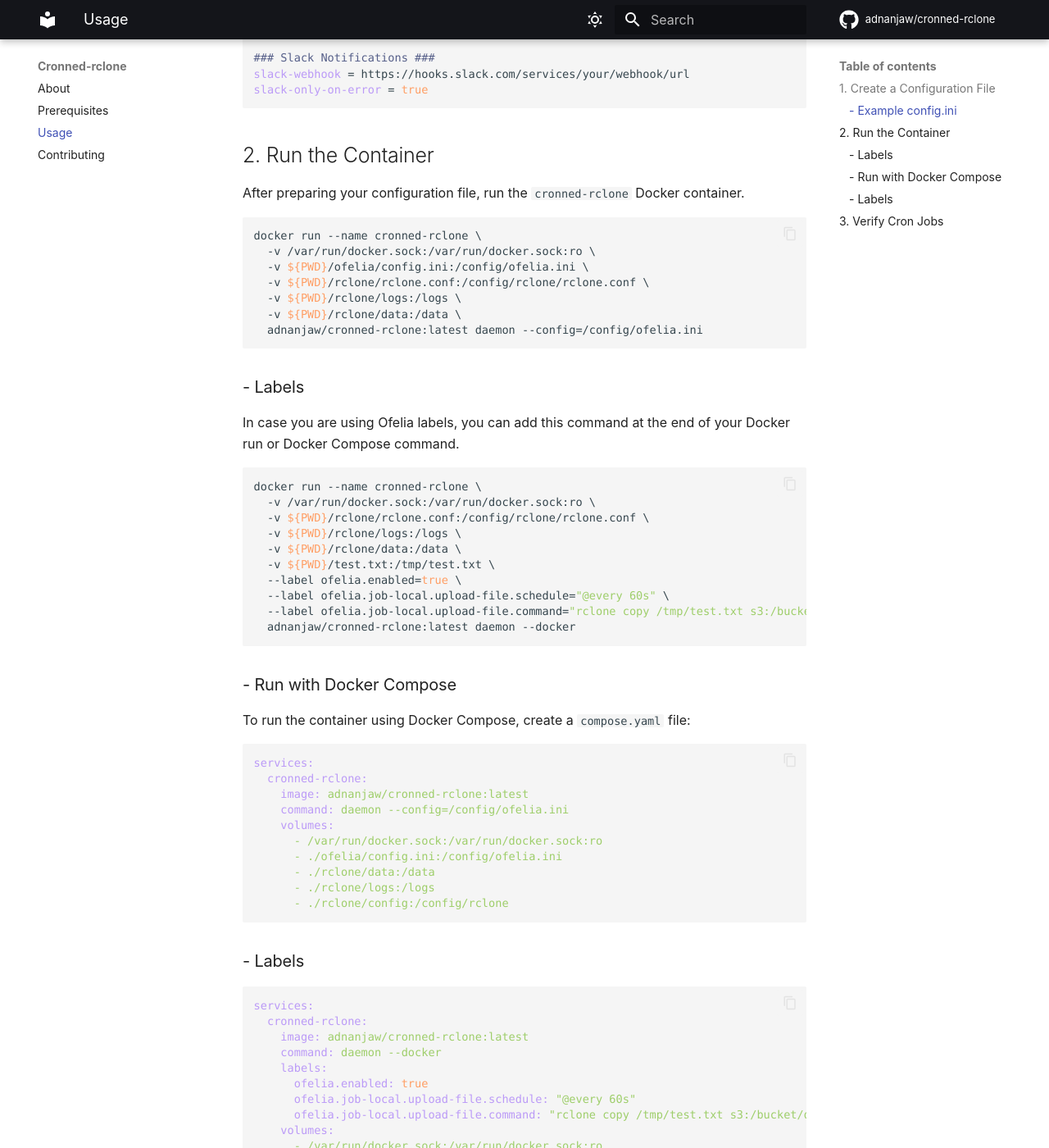
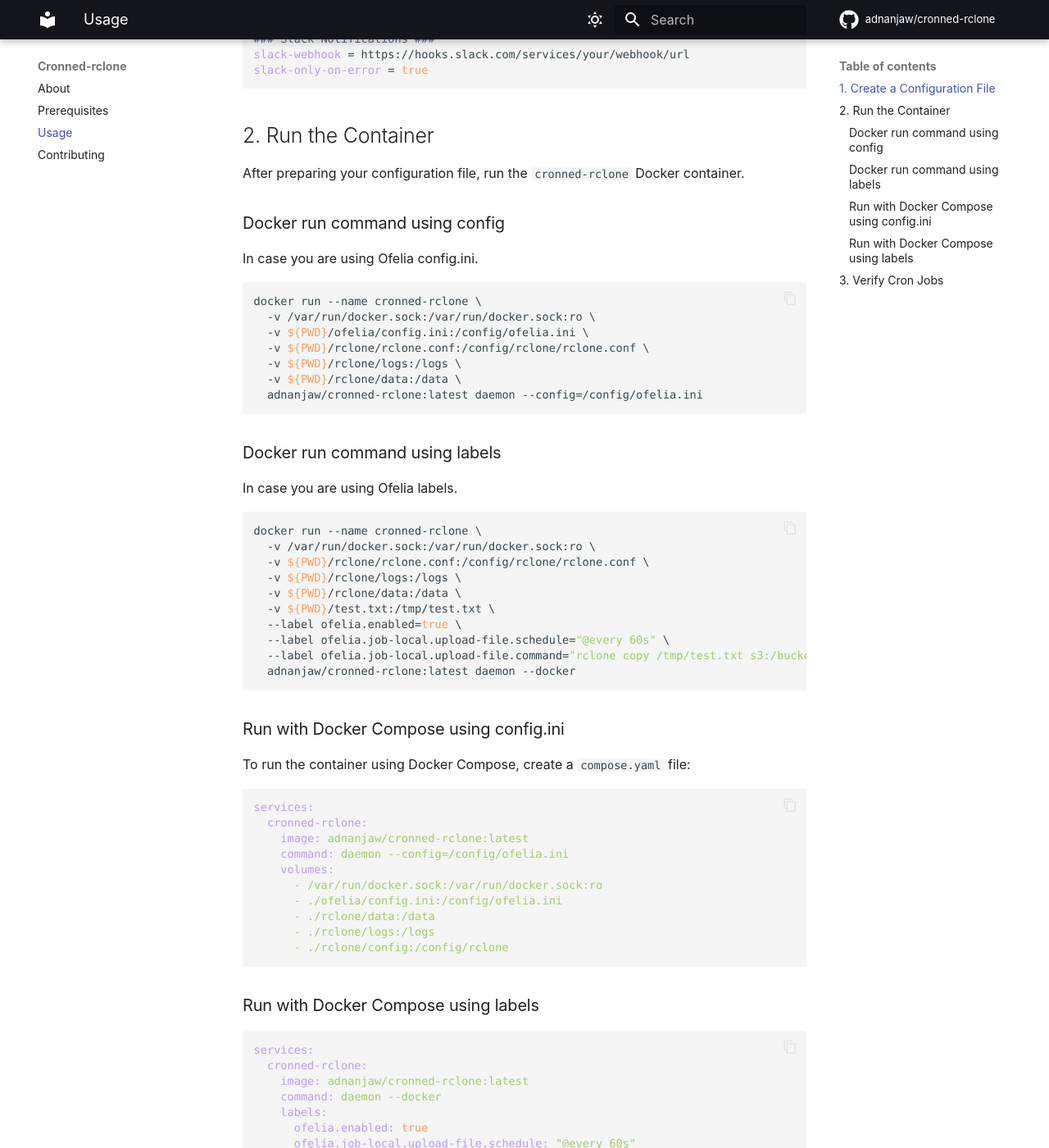
Before and after one commit to adnanjaw/cronned-rclone, an MkDocs documentation site: the page built from docs/usage.md, in a window 1280 px wide and 1400 px high, scrolled down 978 px. Shown: the whole window at 82% size. Built offline with MkDocs 1.6.1 and Material for MkDocs 9.7.7, drawn with Linux system fonts in a browser that asks for light colours; nearby versions of some CDN libraries; some web fonts are replaced; comment, search, counter and statistics services are not loaded; some of the changed text lies outside the part shown.

Commit message:
Edit docs

````diff
--- a/docs/usage.md
+++ b/docs/usage.md
@@ -5,9 +5,9 @@
 Define your cron jobs using a configuration file (e.g., `config.ini`). Refer to
 the [Ofelia documentation](https://github.com/mcuadros/ofelia) for more details on available parameters.
 
-### - Example `config.ini`
+```ini
+#### config.ini ####
 
-```ini
 ### Jobs Reference Documentation: https://github.com/mcuadros/ofelia/blob/master/docs/jobs.md ###
 [job-exec "job-executed-on-running-container"]
 schedule = @hourly
@@ -52,6 +52,10 @@
 
 After preparing your configuration file, run the `cronned-rclone` Docker container.
 
+### Docker run command using config
+
+In case you are using Ofelia config.ini.
+
 ```bash
 docker run --name cronned-rclone \
   -v /var/run/docker.sock:/var/run/docker.sock:ro \
@@ -62,9 +66,9 @@
   adnanjaw/cronned-rclone:latest daemon --config=/config/ofelia.ini
 ```
 
-### - Labels
+### Docker run command using labels
 
-In case you are using Ofelia labels, you can add this command at the end of your Docker run or Docker Compose command.
+In case you are using Ofelia labels.
 
 ```bash
 docker run --name cronned-rclone \
@@ -79,7 +83,7 @@
   adnanjaw/cronned-rclone:latest daemon --docker
 ```
 
-### - Run with Docker Compose
+### Run with Docker Compose using config.ini
 
 To run the container using Docker Compose, create a `compose.yaml` file:
 
@@ -96,7 +100,7 @@
       - ./rclone/config:/config/rclone
 ```
 
-### - Labels
+### Run with Docker Compose using labels
 
 ```yaml
 services:
````
Also changed, not shown: docs/index.md (+2 -5 lines).
